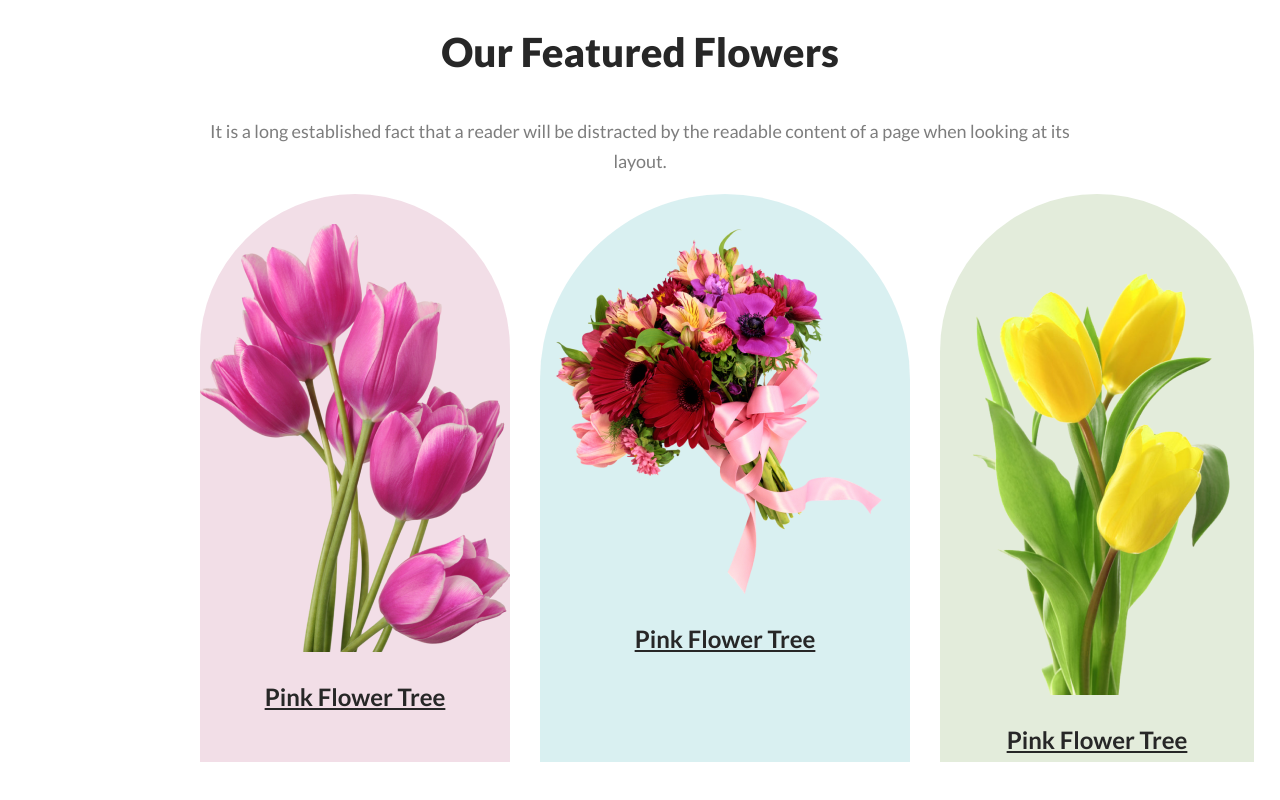
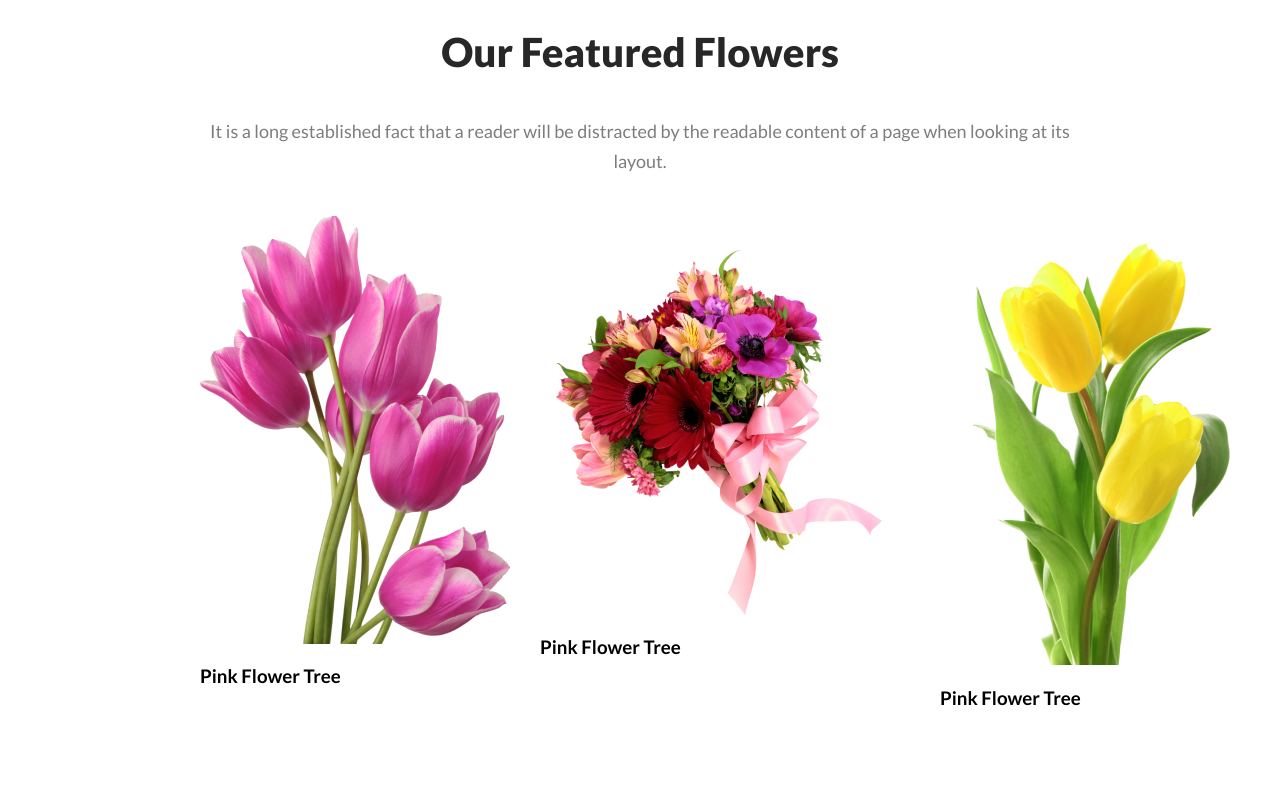
Before and after one commit to atikur-hasan-ovi/flower-shop-assignment-1, a plain HTML site: page index.html in a window 1280 px wide. Shown: the part 980-1780 px from the top of the page. Drawn offline with Linux system fonts and the light colour scheme.

Commit message:
our section

```diff
--- a/index.html
+++ b/index.html
@@ -28,18 +28,18 @@
 <section class="about">
     <h3 class="section-title">Our Featured Flowers</h3>
     <p class="section-description">It is a long established fact that a reader will be distracted by the readable content of a page when looking at its layout.</p>
-    <div class="about-info-container">
-     <div class="about-info1">
-        <img src="images/Flower Asset/pngwing 6.png" alt="" class="info-title">
-        <h3 class="info-description">Pink Flower Tree</h3>
+    <div class="Our-info-container">
+     <div class="our">
+        <img src="images/Flower Asset/pngwing 6.png" alt="">
+        <h3 class="our-title">Pink Flower Tree</h3>
      </div>
-     <div class="about-info2">
-        <img src="images/Flower Asset/pngwing 5.png" alt="" class="info-title">
-        <h3 class="info-description">Pink Flower Tree</h3>
+     <div class="our">
+        <img src="images/Flower Asset/pngwing 5.png" alt="">
+        <h3 class="our-title">Pink Flower Tree</h3>
      </div>
-     <div class="about-info3">
-        <img src="images/Flower Asset/pngwing 7.png" alt="" class="info-title">
-        <h3 class="info-description">Pink Flower Tree</h3>
+     <div class="our">
+        <img src="images/Flower Asset/pngwing 7.png" alt="">
+        <h3 class="our-title">Pink Flower Tree</h3>
      </div>
     </div>
 </section>
--- a/styles/styles.css
+++ b/styles/styles.css
@@ -88,46 +88,8 @@ main {
     margin: 0 auto;
 }
 
-.about-info-container {
+.Our-info-container {
     display: flex;
     gap: 30px;
     align-items: center;
 }
-
-.about-info1 {
-    width: 464px;
-    height: 538px;
-
-    padding-top: 30px;
-
-    border-radius: 300px 300px 0px 0px;
-    background: rgba(167, 33, 98, 0.15);
-}
-
-.about-info2 {
-    width: 464px;
-    height: 538px;
-    padding-top: 30px;
-    border-radius: 300px 300px 0px 0px;
-    background: rgba(5, 151, 160, 0.15);
-}
-
-.about-info3 {
-    width: 464px;
-    height: 538px;
-
-   padding-top: 30px;
-    border-radius: 300px 300px 0px 0px;
-    background: rgba(71, 125, 17, 0.15);
-}
-
-.info-description{
-    color: #272727;
-text-align: center;
-
-font-size: 24px;
-font-style: normal;
-font-weight: 700;
-line-height: 35px; /* 145.833% */
-text-decoration-line: underline;
-}
```
